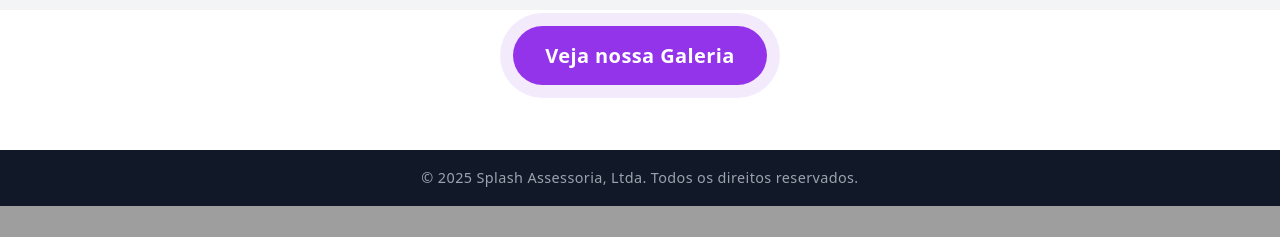
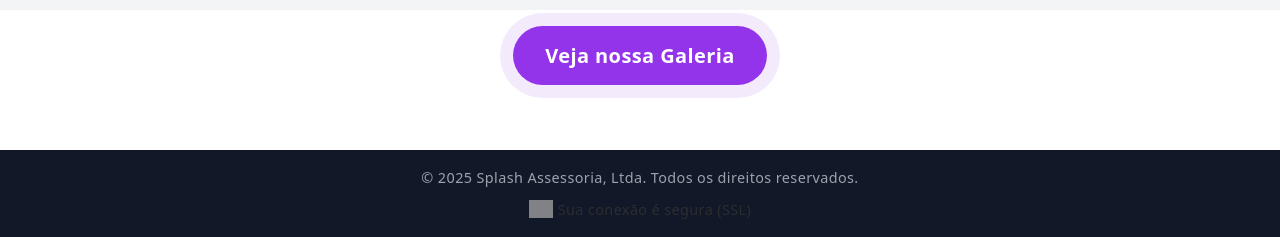
Before and after one commit to jtrosino/splash-site, a PHP site: page / in a window 1280 px wide. Shown: the part 2638-2875 px from the top of the page. Before the commit the page ends 2844 px from the top, so only its background shows below. Run offline with PHP 8.4, Linux system fonts and the light colour scheme; some libraries are stand-ins or nearby versions; grey boxes are pictures that could not be loaded.

Commit message:
Auto-save: Mon 07/28/2025 15:01:07.00

```diff
--- a/about.php
+++ b/about.php
@@ -115,9 +115,8 @@
         </div>
     </section>
 
-    <footer class="bg-gray-900 text-gray-400 text-center p-4 mt-12">
-        &copy; 2025 Splash Assessoria, Ltda. Todos os direitos reservados.
-    </footer>
+    <?php include 'footer.php'; ?>
+
     <script src="script.js"></script>
 </body>
 </html>
--- a/cadastre.php
+++ b/cadastre.php
@@ -229,9 +229,7 @@
   <div id="toast" class="toast-message">Mensagem enviada com sucesso!</div>
 
   <!-- Footer -->
-  <footer class="bg-gray-900 text-gray-400 text-center p-4 mt-12">
-    &copy; 2025 Splash Assessoria, Ltda. Todos os direitos reservados.
-  </footer>
+  <?php include 'footer.php'; ?>
 
   <script>
     const form = document.getElementById("cadastreForm");
--- /dev/null
+++ b/footer.php
@@ -0,0 +1,9 @@
+<!-- Footer -->
+<footer class="bg-gray-900 text-gray-400 text-center p-4 mt-12">
+  &copy; 2025 Splash Assessoria, Ltda. Todos os direitos reservados.
+
+  <div class="ssl-badge mt-2">
+    <img src="https://img.icons8.com/ios-filled/50/ffffff/lock--v1.png" alt="Conexão Segura">
+    <span>Sua conexão é segura (SSL)</span>
+  </div>
+</footer>
--- a/gallery.php
+++ b/gallery.php
@@ -66,9 +66,7 @@
         </div>
     </section>
 
-    <footer class="bg-gray-900 text-gray-400 text-center p-4 mt-12">
-        &copy; 2025 Splash Assessoria, Ltda. Todos os direitos reservados.
-    </footer>
+    <?php include 'footer.php'; ?>
 
     <script src="script.js"></script>
 </body>
--- a/index.php
+++ b/index.php
@@ -105,9 +105,7 @@
   </section>
 
   <!-- Footer -->
-  <footer class="bg-gray-900 text-gray-400 text-center p-4 mt-12">
-    &copy; 2025 Splash Assessoria, Ltda. Todos os direitos reservados.
-  </footer>
+  <?php include 'footer.php'; ?>
 
   <script src="script.js"></script>
 </body>
--- a/services.php
+++ b/services.php
@@ -57,9 +57,8 @@
         </div>
     </section>
 
-    <footer class="bg-gray-900 text-gray-400 text-center p-4 mt-12">
-        &copy; 2025 Splash Assessoria, Ltda. Todos os direitos reservados.
-    </footer>
+    <?php include 'footer.php'; ?>
+
     <script src="script.js"></script>
 </body>
 </html>
--- a/style.css
+++ b/style.css
@@ -286,3 +286,19 @@ header.scrolled .logo-subtitle {
         box-shadow: 0 0 0 0 rgba(126, 34, 206, 0);
     }
 }
+
+.ssl-badge {
+    text-align: center;
+    margin-top: 10px;
+    font-size: 0.9rem;
+    color: #333;
+    display: flex;
+    justify-content: center;
+    align-items: center;
+    gap: 5px;
+    opacity: 0.8;
+}
+
+.ssl-badge img {
+    height: 18px;
+}
```
